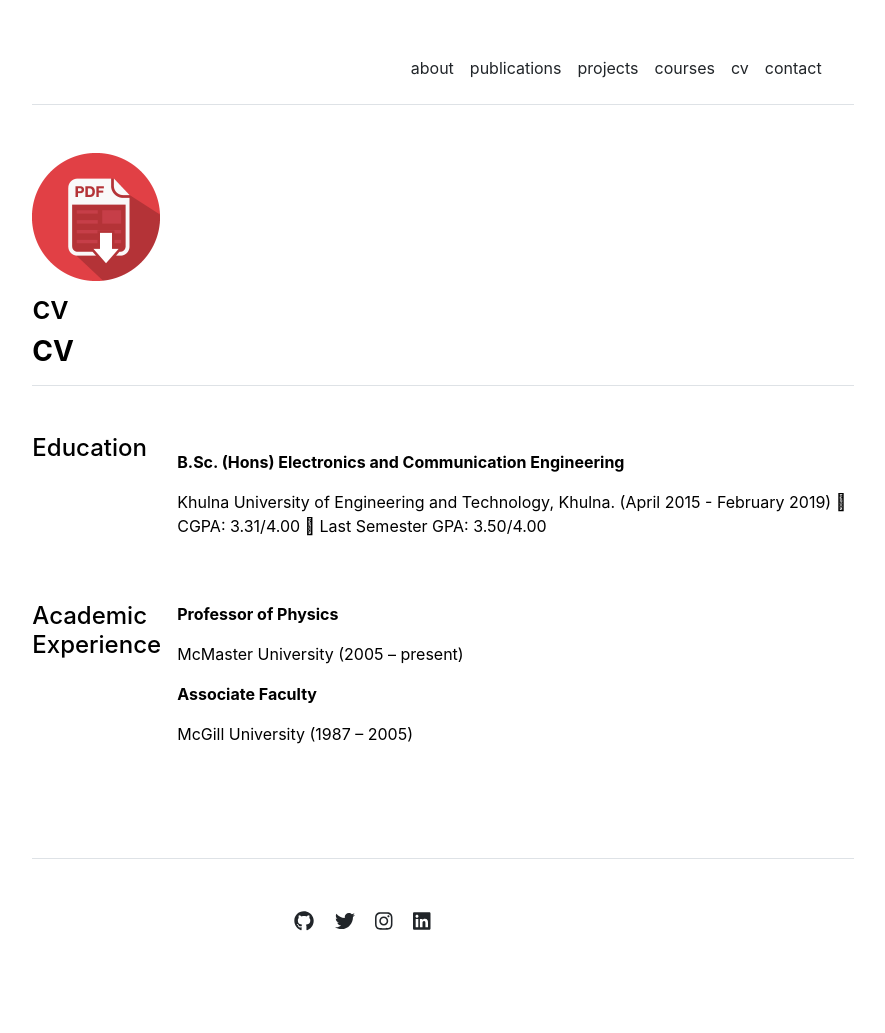
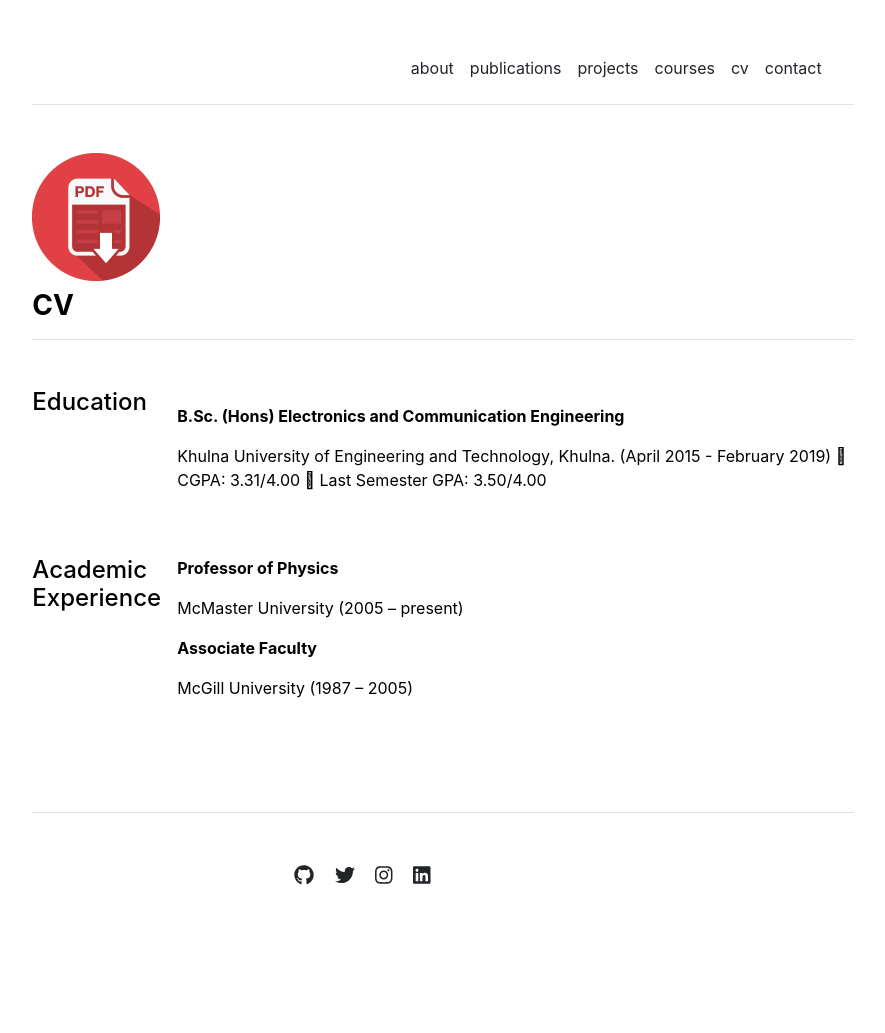
Before and after one commit to Anannabiswas/anannabiswas.github.io, a Jekyll site: the page built from cv.md, in a window 1280 px wide. Shown: the whole page, without its empty margins (197-1082 px from the left). Built offline with Jekyll 4.4.1, drawn with Linux system fonts in a browser that asks for light colours; after the commit the page ends 987 px from its top, so only the background shows below that.

Commit message:
Update cv.md

```diff
--- a/cv.md
+++ b/cv.md
@@ -2,5 +2,4 @@
 layout: cv
 title: " "
 ---
-# [![pdf icon](/assets/cvpdf/pdf.png "Download Ananna's cv")](assets/cv/Ananna_CV.pdf)
-## cv
+# [![pdf icon](/assets/cvpdf/pdf.png "Download Ananna's cv")](assets/cv/Ananna_CV.pdf){:height="36px" width="36px"}
```
